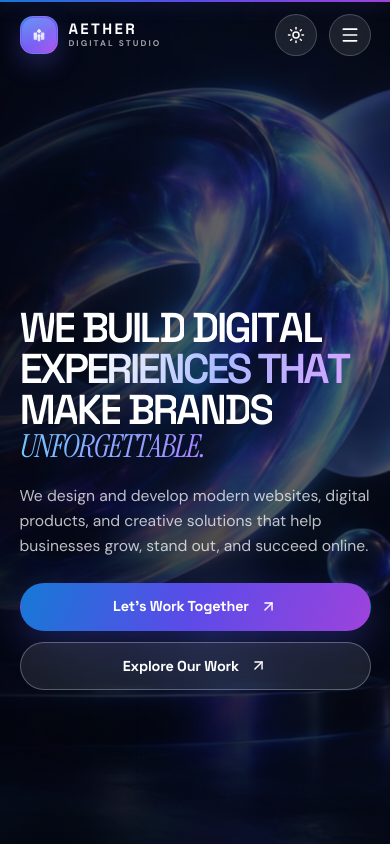
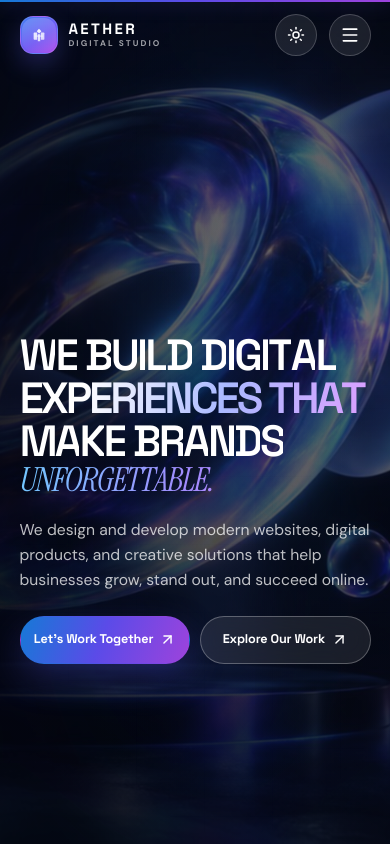
Before and after one commit to manojbarode/Aether-Studio-, a React (Vite) app: page / in a window 390 px wide. Shown: the top 844 px of the page. Built offline with nearby package versions, Linux system fonts and the light colour scheme.

Commit message:
Tune mobile hero typography and CTAs

```diff
--- a/src/styles/hero-video.css
+++ b/src/styles/hero-video.css
@@ -374,7 +374,7 @@
 
   .hero--video .hero-title {
     max-width: 100%;
-    font-size: clamp(2.35rem, 10.7vw, 3.55rem);
+    font-size: clamp(2.5rem, 11.2vw, 3.7rem);
     letter-spacing: -0.07em;
     line-height: 0.98;
     overflow-wrap: normal;
@@ -394,15 +394,22 @@
   .hero--video .hero-actions {
     display: flex;
     width: min(100%, 420px);
-    flex-direction: column;
-    align-items: stretch;
-    gap: 0.7rem;
+    flex-direction: row;
+    align-items: center;
+    gap: 0.6rem;
     margin-top: 1.5rem;
   }
 
   .hero--video .hero-actions .button {
     justify-content: center;
-    width: 100%;
+    flex: 1 1 0;
+    min-width: 0;
+    width: auto;
+    min-height: 48px;
+    gap: 0.35rem;
+    padding-inline: 0.65rem;
+    font-size: clamp(0.68rem, 3.25vw, 0.82rem);
+    white-space: nowrap;
   }
 
   .hero--video .hero-meta {
@@ -433,7 +440,7 @@
   }
 
   .hero--video .hero-title {
-    font-size: clamp(2.12rem, 10.3vw, 2.5rem);
+    font-size: clamp(2.2rem, 10.5vw, 2.65rem);
   }
 
   .hero--video .hero-subtitle {
@@ -509,12 +516,12 @@
 @media (max-height: 740px) and (max-width: 560px) {
   .hero--video {
     min-height: 100svh;
-    padding-block: calc(var(--header-height) + 7rem) 1.75rem;
+    padding-block: calc(var(--header-height) + 8rem) 1.75rem;
   }
 
   .hero--video .hero-title {
-    font-size: clamp(2rem, 8.8vw, 2.8rem);
-    line-height: 0.92;
+    font-size: clamp(2.15rem, 9.5vw, 2.9rem);
+    line-height: 0.96;
   }
 
   .hero--video .hero-subtitle {
@@ -524,12 +531,14 @@
   }
 
   .hero--video .hero-actions {
-    gap: 0.55rem;
-    margin-top: 0.85rem;
+    gap: 0.5rem;
+    margin-top: 1rem;
   }
 
   .hero--video .hero-actions .button {
-    min-height: 46px;
+    min-height: 44px;
+    padding-inline: 0.5rem;
+    font-size: clamp(0.65rem, 3vw, 0.78rem);
   }
 
   .hero--video .hero-meta {
```
